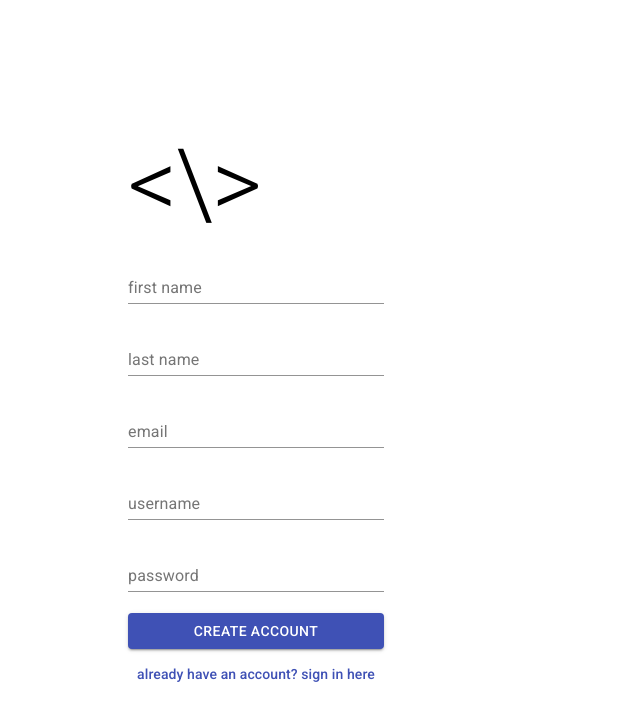
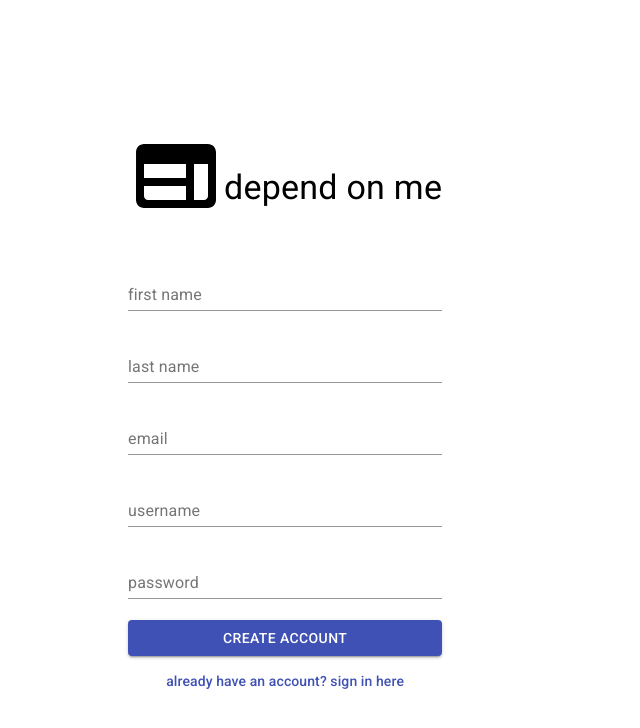
Before and after one commit to edumoreira1506/depend-on-me, a React (Create React App) app in the folder website/: page /createaccount in a window 1280 px wide. Shown: the top 728 px of the page, without its empty margins (0-640 px from the left). Built offline with nearby package versions, Linux system fonts and the light colour scheme.

Commit message:
[new] created new header for accounts pages

```diff
--- a/website/src/pages/accounts/create-account.tsx
+++ b/website/src/pages/accounts/create-account.tsx
@@ -1,4 +1,4 @@
-import { Button, Typography } from '@material-ui/core';
+import { Button, Typography, Grid } from '@material-ui/core';
 import * as React from 'react';
 import AccountsPageContainer from '../../components/accounts-page-container';
 import { Notification,  NOTIFICATION_STYLE_ERROR } from '../../components/notification';
@@ -11,6 +11,8 @@ import { accounts_validate_null_input, accounts_validate_email, accounts_validat
 import { RequestStateInterface, NotificationStateInterface, GenericNullKeyArray } from '../../models/types';
 import H from 'history/index';
 import { redirect } from '../../services/page-service';
+import WebRoundedIcon from '@material-ui/icons/WebRounded';
+
 /**
  * definition of all the fields displayed on the create account form
  */
@@ -104,8 +106,16 @@ export default class CreateAccountPage extends React.Component<Props, State> {
             <div>
                 {AccountsPageContainer(
                     <div>
-                        {/* TODO refactor this into a page header */}
-                        <Typography variant='h1'>{'<\\>'}</Typography>
+                        <div style={{fontSize: '96px'}}>
+                            <Grid container alignItems='center' justify='flex-start' direction='row'>
+                                <Grid item>
+                                    <WebRoundedIcon fontSize='inherit'/>
+                                </Grid>
+                                <Grid item>
+                                    <Typography variant='h4'>depend on me</Typography>
+                                </Grid>
+                            </Grid>
+                        </div>
                         {Form(fields.map<FormFieldParams<CreateAccountPOST>>(item => {
                              return {
                                 metadata:       item,
--- a/website/src/pages/accounts/login-account.tsx
+++ b/website/src/pages/accounts/login-account.tsx
@@ -11,6 +11,7 @@ import { RequestStateInterface, NotificationStateInterface, GenericNullKeyArray
 import { accounts_validate_null_input, accounts_validate_email, accounts_validate_password } from '../../services/validation-service';
 import H from 'history/index';
 import { redirect } from '../../services/page-service';
+import WebRoundedIcon from '@material-ui/icons/WebRounded';
 
 interface Props {
     history: H.History<any>;
@@ -84,7 +85,17 @@ export default class LoginAccountPage extends React.Component<Props, State> {
             <div>
                 {AccountsPageContainer(
                     <div>
-                        <Typography variant='h1'>{'<\\>'}</Typography>
+                        {/* <Typography variant='h1'>{'<\\>'}</Typography> */}
+                        <div style={{fontSize: '96px'}}>
+                            <Grid container alignItems='center' justify='flex-start' direction='row'>
+                                <Grid item>
+                                    <WebRoundedIcon fontSize='inherit'/>
+                                </Grid>
+                                <Grid item>
+                                    <Typography variant='h4'>depend on me</Typography>
+                                </Grid>
+                            </Grid>
+                        </div>
                         {Form(
                             fields.map<FormFieldParams<LoginAccountPOST>>(item => {
                                 return {
```
